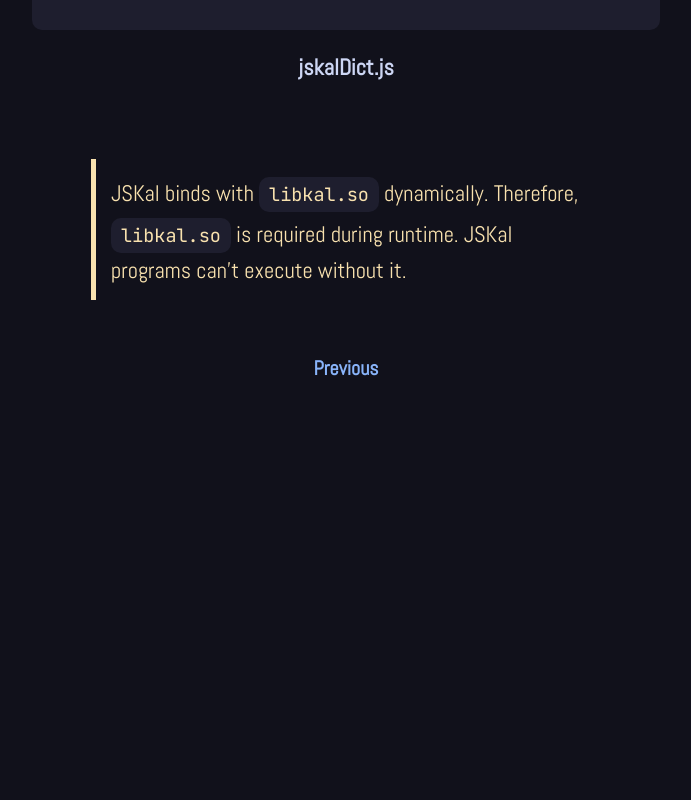
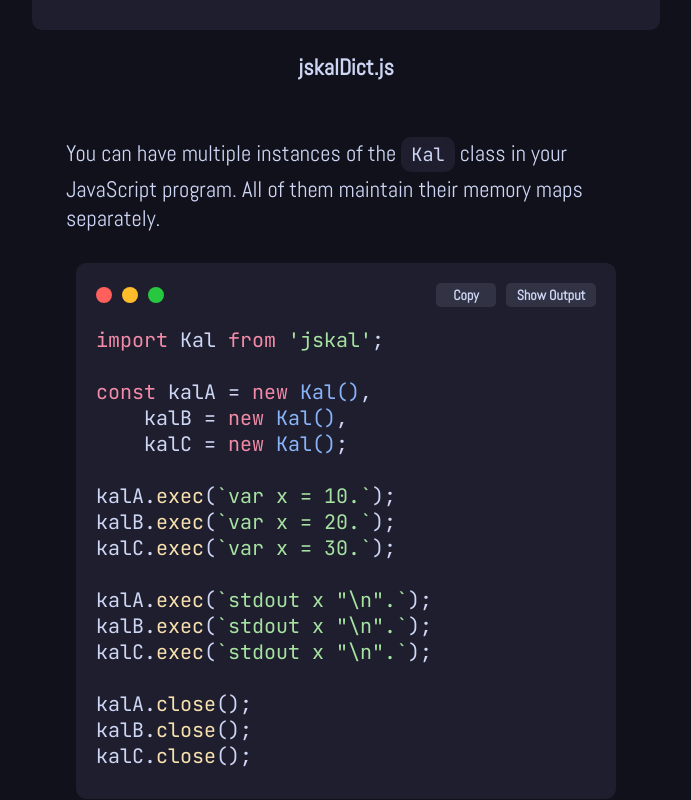
Before and after one commit to KILLinefficiency/KalWebsite, a SvelteKit app: page /docs/jskal in a window 1280 px wide. Shown: the part 8660-9460 px from the top of the page, without its empty margins (358-1049 px from the left). Before the commit the page ends 9071 px from the top, so only its background shows below. Built offline with nearby package versions, Linux system fonts and the light colour scheme.

Commit message:
added elif and multiple kal instances docs

```diff
--- a/src/routes/docs/jskal/+page.svelte
+++ b/src/routes/docs/jskal/+page.svelte
@@ -254,6 +254,30 @@
         output={"Result(#(sum -> 100))\nSum: 100"}
     />
 
+
+    You can have multiple instances of the <Fence>Kal</Fence> class in your JavaScript program. All of them maintain their memory maps separately.
+
+    <Code
+        lang="js"
+        caption="multipleKal.js"
+        code={[
+            "import Kal from 'jskal';\n",
+            "const kalA = new Kal(),",
+            "    kalB = new Kal(),",
+            "    kalC = new Kal();\n",
+            "kalA.exec(`var x = 10.`);",
+            "kalB.exec(`var x = 20.`);",
+            "kalC.exec(`var x = 30.`);\n",
+            "kalA.exec(`stdout x \"\\n\".`);",
+            "kalB.exec(`stdout x \"\\n\".`);",
+            "kalC.exec(`stdout x \"\\n\".`);\n",
+            "kalA.close();",
+            "kalB.close();",
+            "kalC.close();"
+        ]}
+        output={"10\n20\n30"}
+    />
+
     <Card>
         JSKal binds with <Fence>libkal.so</Fence> dynamically. Therefore, <Fence>libkal.so</Fence> is required during runtime. JSKal programs can't execute without it.
     </Card>
```
Also changed, not shown: src/routes/docs/control/+page.svelte (+19 -0 lines), src/routes/docs/embeddable/+page.svelte (+23 -0 lines), src/routes/docs/pykal/+page.svelte (+20 -0 lines), src/lib/utils/syntax.svelte.js.
